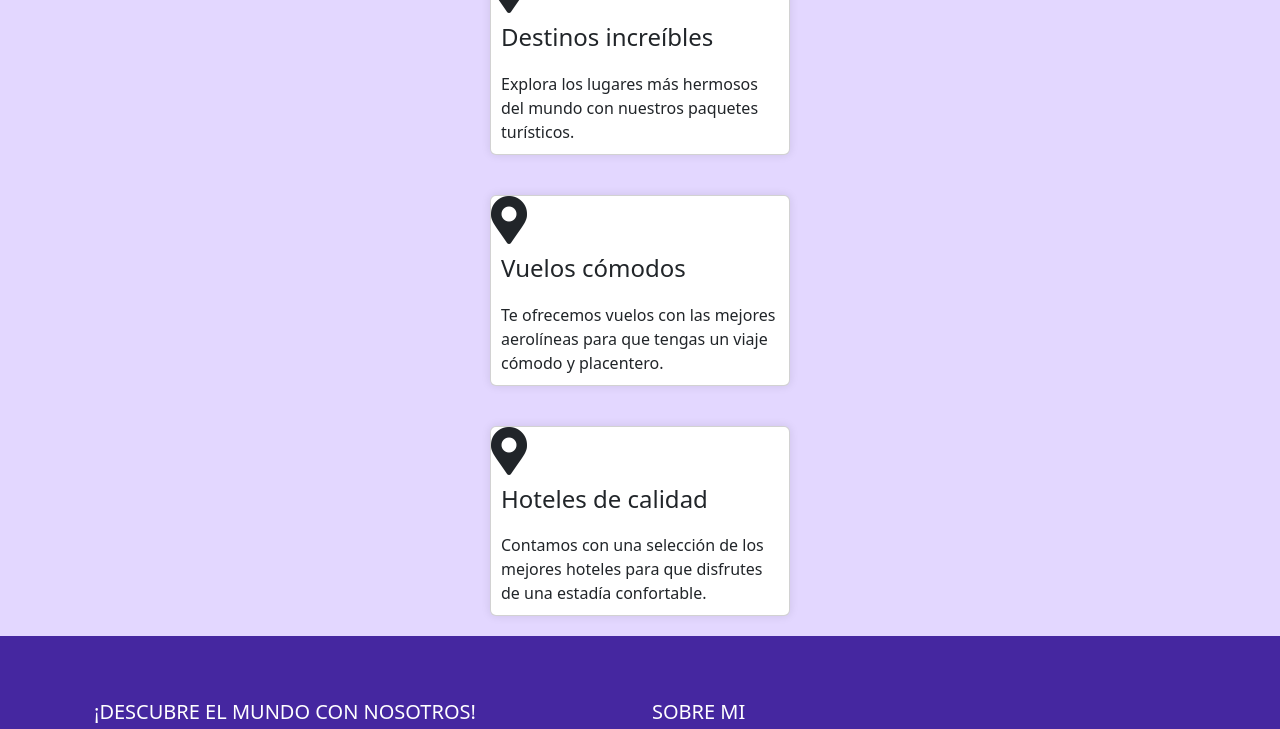
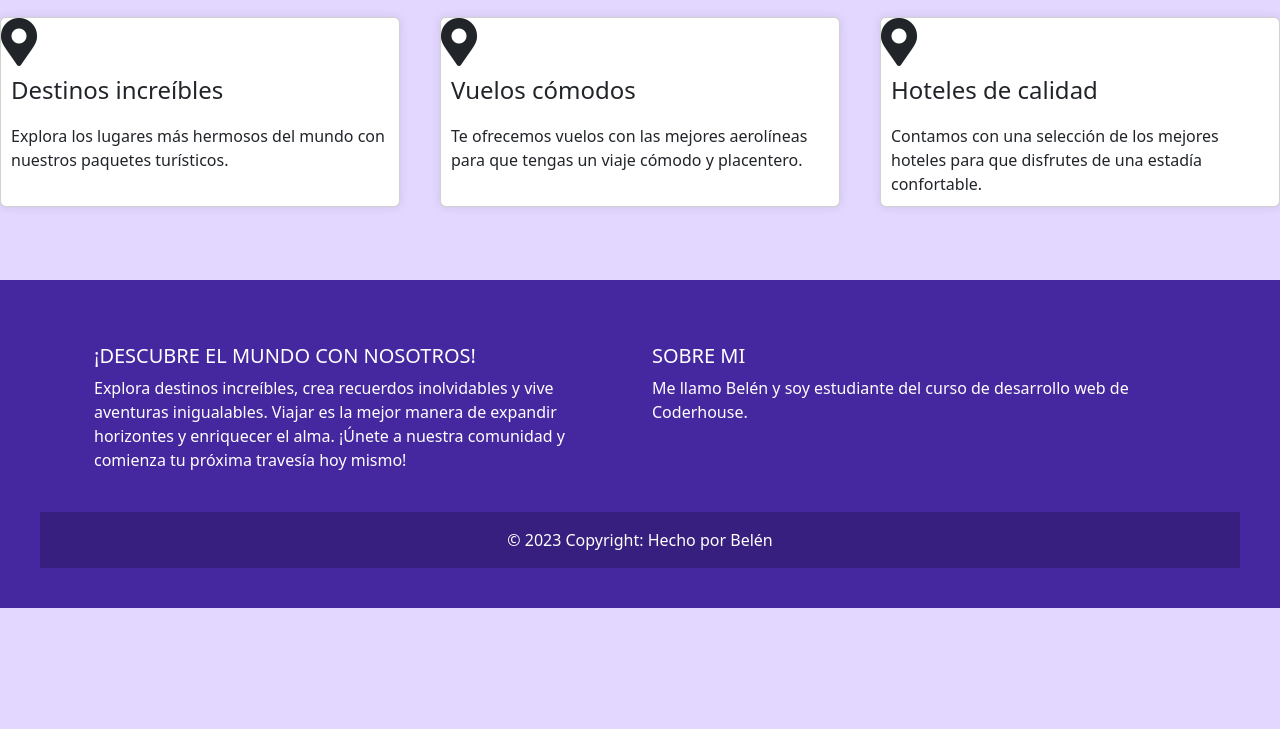
Before and after one commit to BelenAlan/viajes-coder, a plain HTML site: page paginas/servicios.html in a window 1280 px wide. Shown: the part 192-921 px from the top of the page. After the commit the page ends 800 px from the top, so only its background shows below. Drawn offline with nearby package versions, Linux system fonts and the light colour scheme.

Commit message:
agregar media query y metadata

```diff
--- a/paginas/servicios.html
+++ b/paginas/servicios.html
@@ -49,6 +49,7 @@
   		<section class="servicios">
 				<h1 class="mt-3 mb-3">Nuestros servicios</h1>
 
+        <div class="cards">
 					<div class="card">
 						<i class="fas fa-map-marker-alt fa-3x"></i>
 						<h3>Destinos increíbles</h3>
@@ -65,6 +66,7 @@
 						<i class="fas fa-map-marker-alt fa-3x"></i>
 						<h3>Hoteles de calidad</h3>
 						<p>Contamos con una selección de los mejores hoteles para que disfrutes de una estadía confortable.</p>
+					</div>
 			</div>
 			</section>
     </main>
--- a/sass/componentes/_card.scss
+++ b/sass/componentes/_card.scss
@@ -1,15 +1,24 @@
 .card {
-  width: 300px;
+  width: 400px;
   background-color: #fff;
   box-shadow: 0 0 10px rgba(0, 0, 0, 0.1);
-  border-radius: 5px;
+  border-radius: 12px;
   overflow: hidden;
   margin: 20px;
 
+  @media (max-width: 500px) {
+    width: 300px;
+    border-radius: 5px;
+  }
+
   img {
     width: 100%;
-    height: 200px;
+    height: 400px;
     object-fit: cover;
+
+    @media (max-width: 500px) {
+      height: 200px;
+    }
   }
 
   h3 {
--- a/sass/componentes/_nosotros.scss
+++ b/sass/componentes/_nosotros.scss
@@ -5,5 +5,9 @@
   p {
     line-height: 1.5;
     font-size: 18px;
+
+    @media (max-width: 500px) {
+      font-size: 14px;
+    }
   }
 }
--- a/sass/componentes/_servicios.scss
+++ b/sass/componentes/_servicios.scss
@@ -3,4 +3,13 @@
 	flex-direction: column;
 	justify-content: center;
 	align-items: center;
+
+	.cards {
+		display: flex;
+		flex-direction: row;
+
+		@media (max-width: 500px) {
+			flex-direction: column;
+		}
+	}
 }
```
Also changed, not shown: index.html (+3 -1 lines), css/estilos.css, 1 other file. Lines whose indentation alone changed are shown as unchanged.
